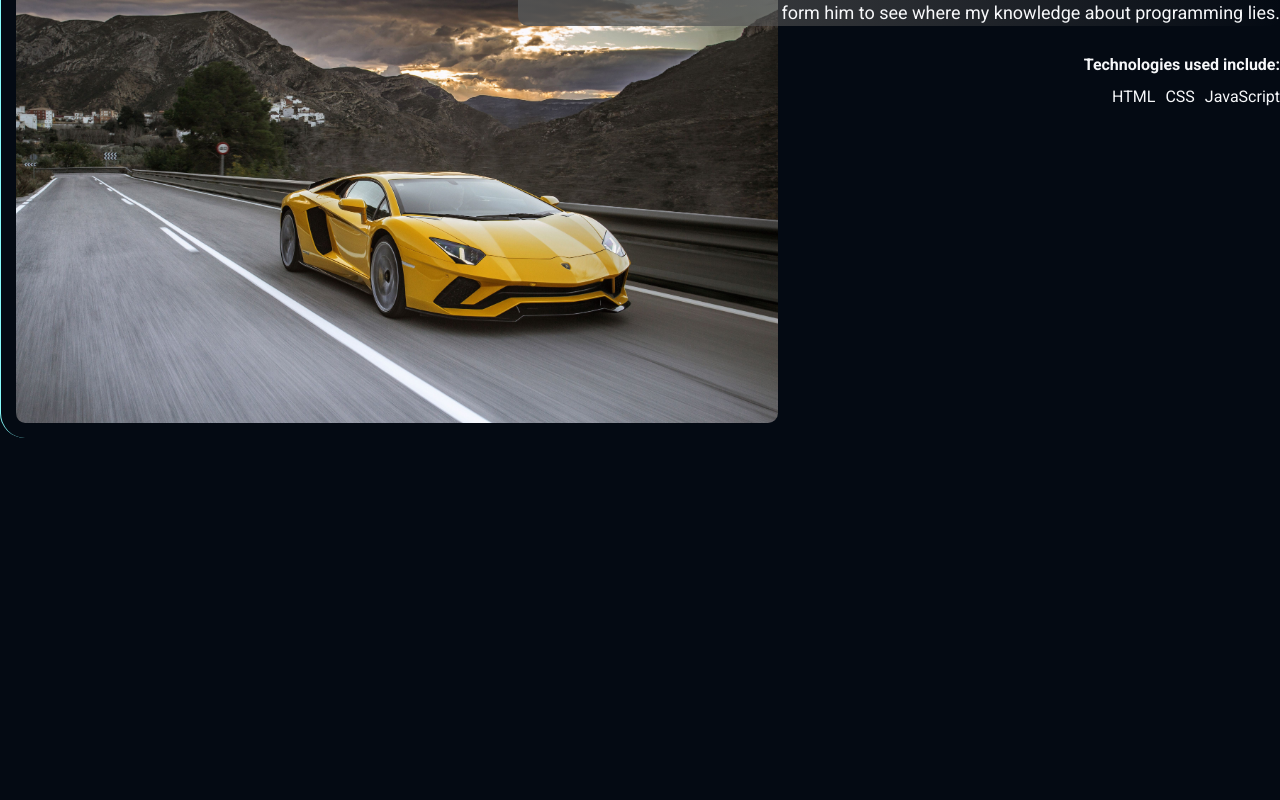
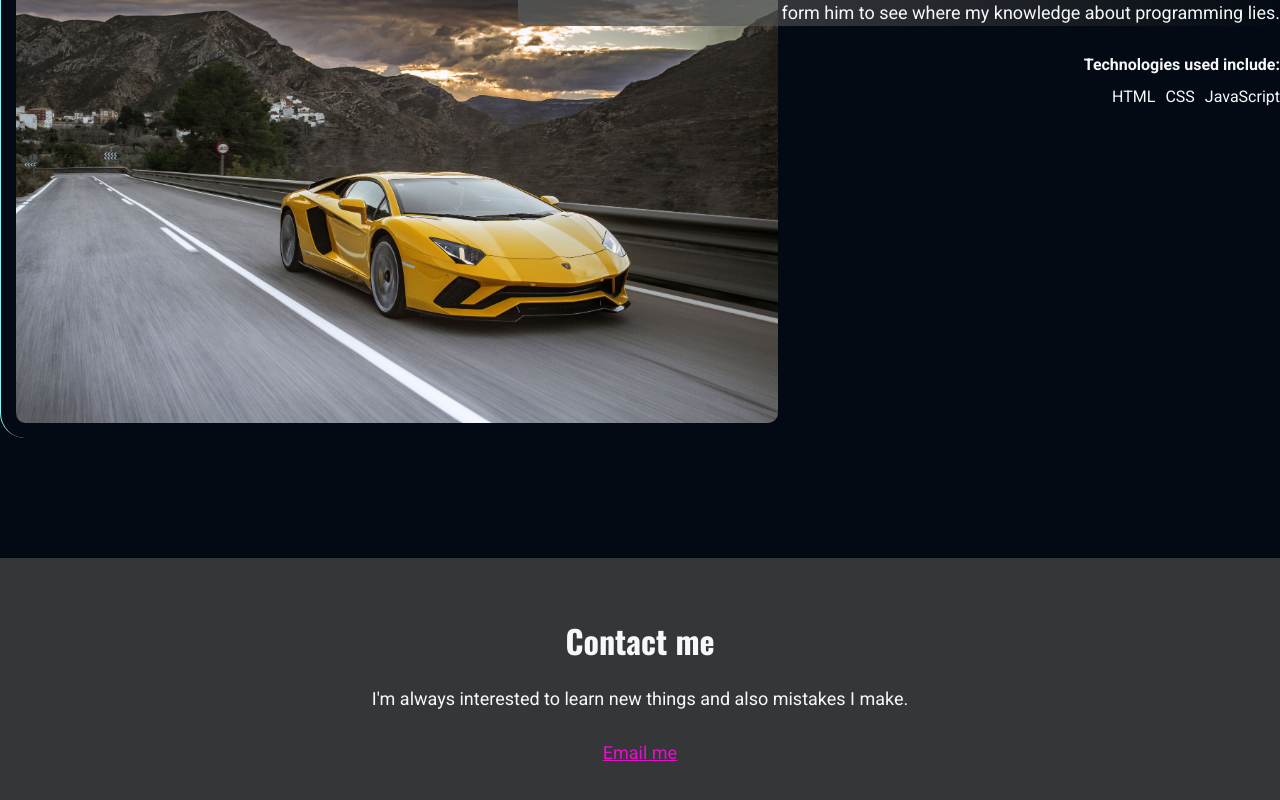
Before and after one commit to GalMarkelj/KGM, a React (Vite) app: page / in a window 1280 px wide. Shown: the part 2628-3428 px from the top of the page. Before the commit the page ends 3066 px from the top, so only its background shows below. Built offline with nearby package versions, Linux system fonts and the light colour scheme.

Commit message:
Create banner component

```diff
--- /dev/null
+++ b/src/components/Banner.jsx
@@ -0,0 +1,11 @@
+import ClickElement from "./ClickElement"
+
+const Banner = ({title, paragraph, clickElement}) => (
+  <div className="banner t--center">
+    <h3 className="h1 f--secondary">{title}</h3>
+    <p className="f--l">{paragraph}</p>
+    <ClickElement {...clickElement}/>
+  </div>
+)
+
+export default Banner
--- a/src/components/IndexPage.jsx
+++ b/src/components/IndexPage.jsx
@@ -2,6 +2,7 @@ import Header from './Header'
 import SiteTitle from './SiteTitle'
 import ObliqueCard from './ObliqueCard'
 import ClickElement from './ClickElement'
+import Banner from './Banner'
 
 import mainBackground from '../images/background/main-background.jpg'
 import testImage from '../images/background/lambo.jpg'
@@ -16,6 +17,9 @@ const IndexPage = () => (
     </div>
     <h2 className='container h1 f--secondary'>Latest Projects</h2>
     <ObliqueCard cardItems={obliqueCardItems} />
+    <div className="m-top--xl">
+      <Banner {...bannerItems} />
+    </div>
   </div>
 )
 
@@ -65,3 +69,14 @@ const obliqueCardItems = [
     alignLeft: false
   }
 ]
+
+const bannerItems = {
+  title: 'Contact me',
+  paragraph: `I'm always interested to learn new things and also mistakes I make.`,
+  clickElement: {
+    label: 'Email me',
+    elementType: 'a',
+    classes: 'f--l',
+    url: 'mailto:galmarkelj09@gmail.com',
+  }
+}
--- /dev/null
+++ b/src/css/components/_banner.scss
@@ -0,0 +1,6 @@
+@use '../general' as app;
+
+.banner {
+  padding: 4rem 0;
+  background-color: app.$sky_rainy_c;
+}
--- a/src/css/general/_typography.scss
+++ b/src/css/general/_typography.scss
@@ -21,6 +21,7 @@ $negative_tx: crimson !default;
 $warning_tx: #F95A37 !default;
 $sky_c: #86fbfb;
 $sky_dark_c: #0d314b;
+$sky_rainy_c: #353638;
 $barbie_c: #ff17e4;
 $barbie_dark_c: #4b0d49;
 $light_c: #f7f8fa;
--- a/src/css/main.scss
+++ b/src/css/main.scss
@@ -2,6 +2,7 @@
 
 @use './components/header';
 @use './components/obliqueCard';
+@use './components/banner';
 
 // Index page
 @use './components/IndexPage/main-background';
```
